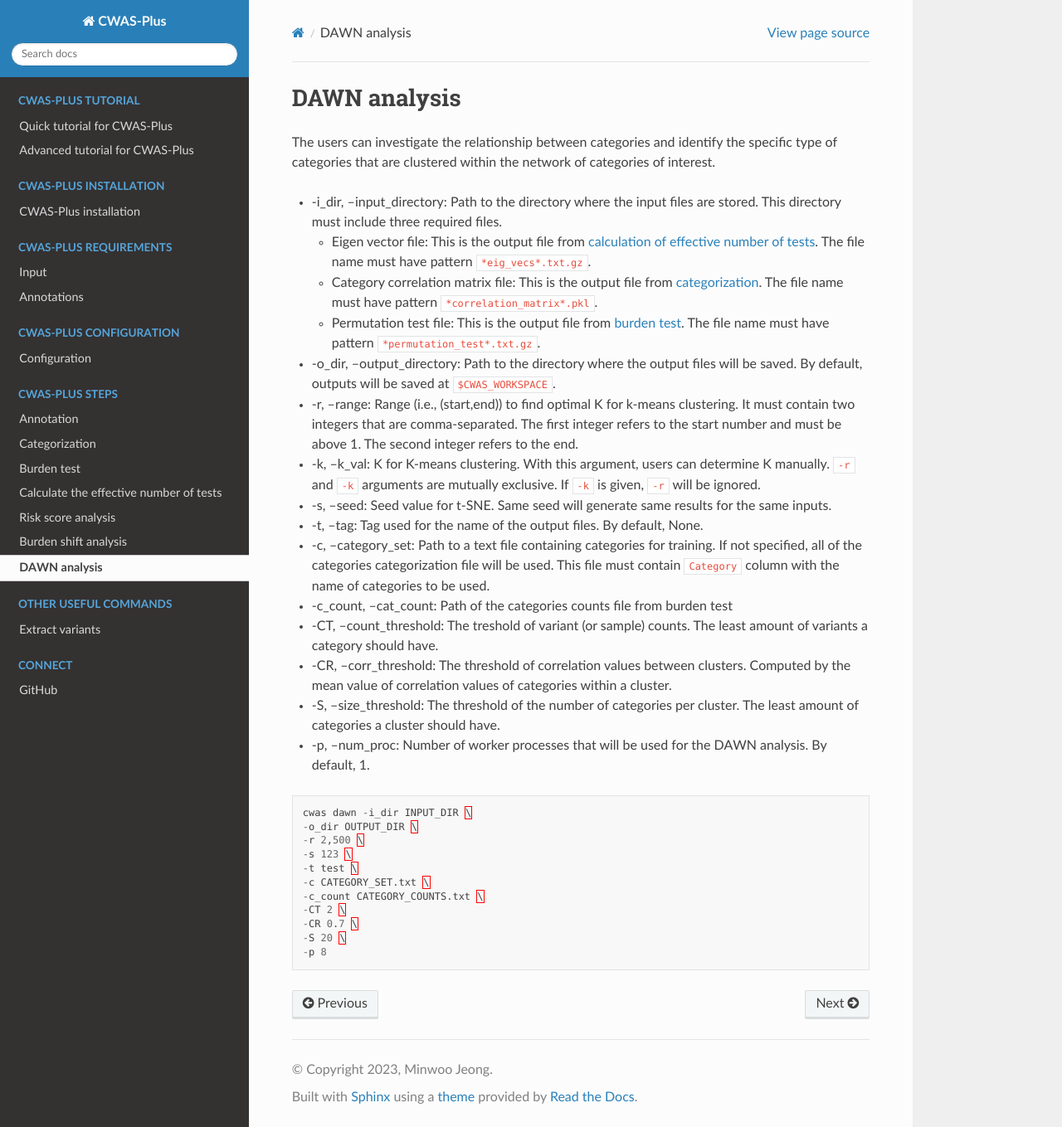
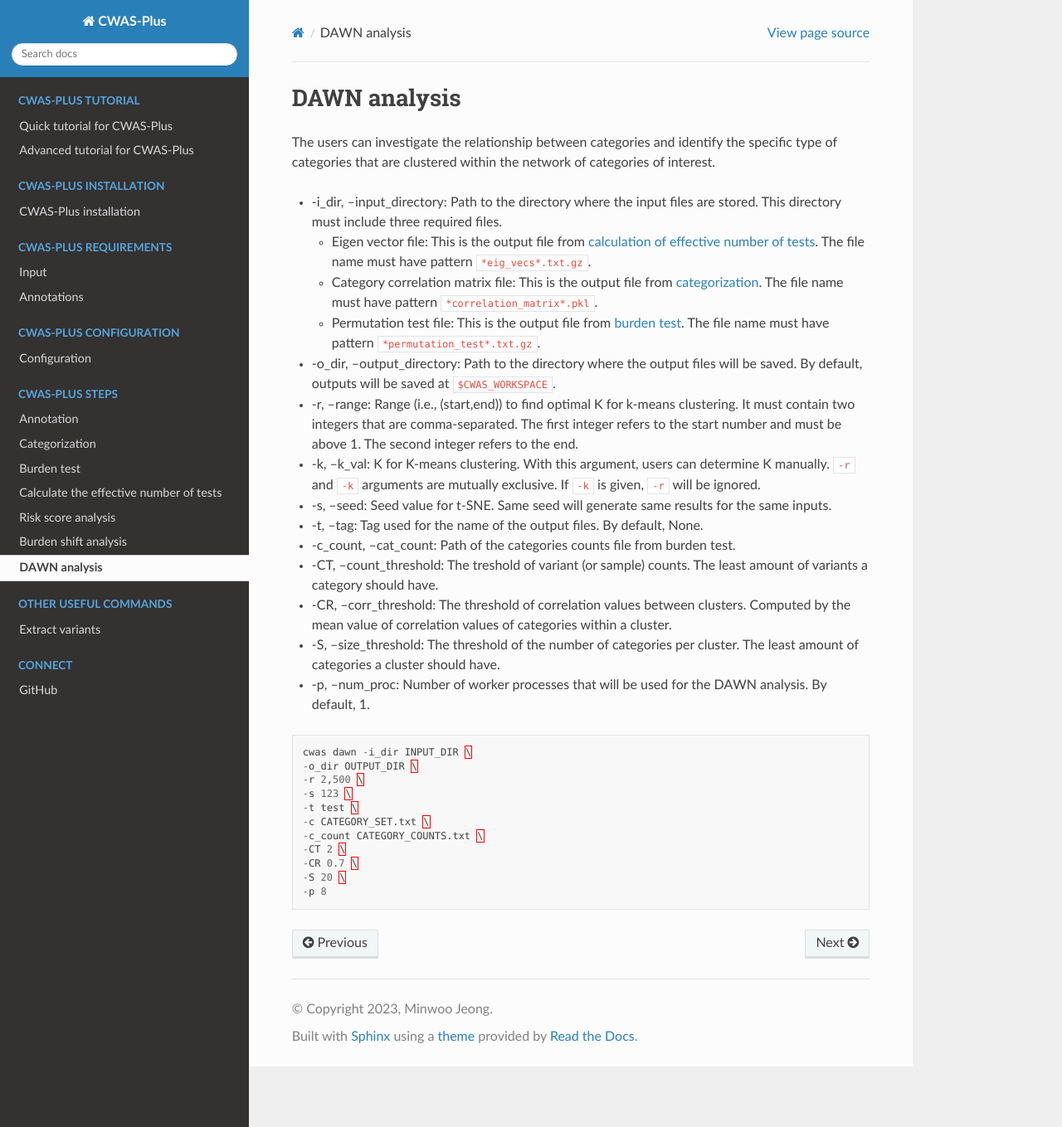
Before and after one commit to joonan-lab/cwas, a Sphinx documentation site: the page built from docs/steps/dawn.rst, in a window 1280 px wide and 1359 px high. Shown: the whole window at 83% size. Built offline with Sphinx 7.4.7 and the Read the Docs theme 2.0.0, drawn with Linux system fonts in a browser that asks for light colours.

Commit message:
Update dawn.rst

```diff
--- a/docs/steps/dawn.rst
+++ b/docs/steps/dawn.rst
@@ -18,8 +18,7 @@ The users can investigate the relationship between categories and identify the s
 - -k, --k_val: K for K-means clustering. With this argument, users can determine K manually. ``-r`` and ``-k`` arguments are mutually exclusive. If ``-k`` is given, ``-r`` will be ignored.
 - -s, --seed: Seed value for t-SNE. Same seed will generate same results for the same inputs.
 - -t, --tag: Tag used for the name of the output files. By default, None.
-- -c, --category_set: Path to a text file containing categories for training. If not specified, all of the categories categorization file will be used. This file must contain ``Category`` column with the name of categories to be used.
-- -c_count, --cat_count: Path of the categories counts file from burden test
+- -c_count, --cat_count: Path of the categories counts file from burden test.
 - -CT, --count_threshold: The treshold of variant (or sample) counts. The least amount of variants a category should have.
 - -CR, --corr_threshold: The threshold of correlation values between clusters. Computed by the mean value of correlation values of categories within a cluster.
 - -S, --size_threshold: The threshold of the number of categories per cluster. The least amount of categories a cluster should have.
```
